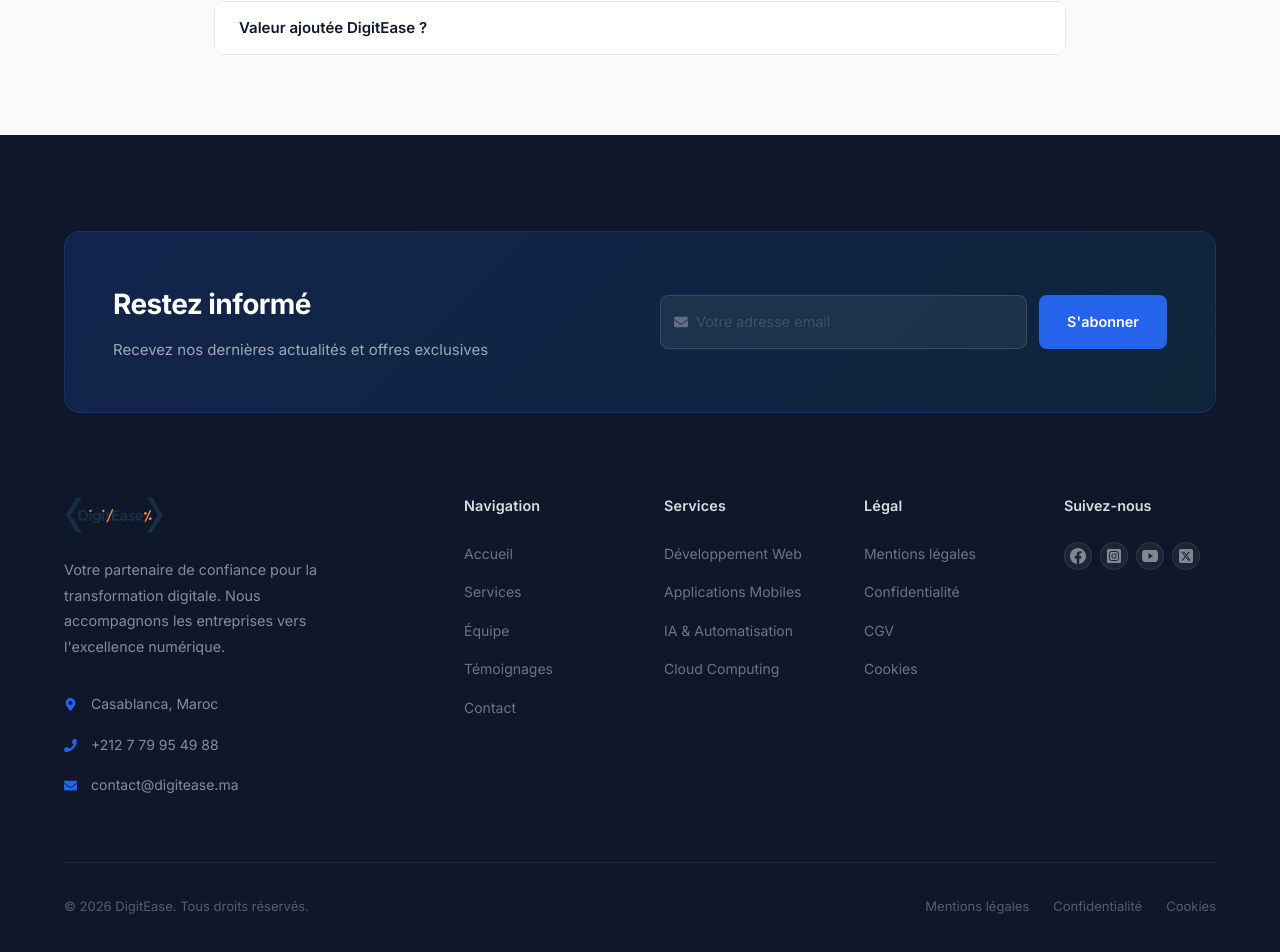
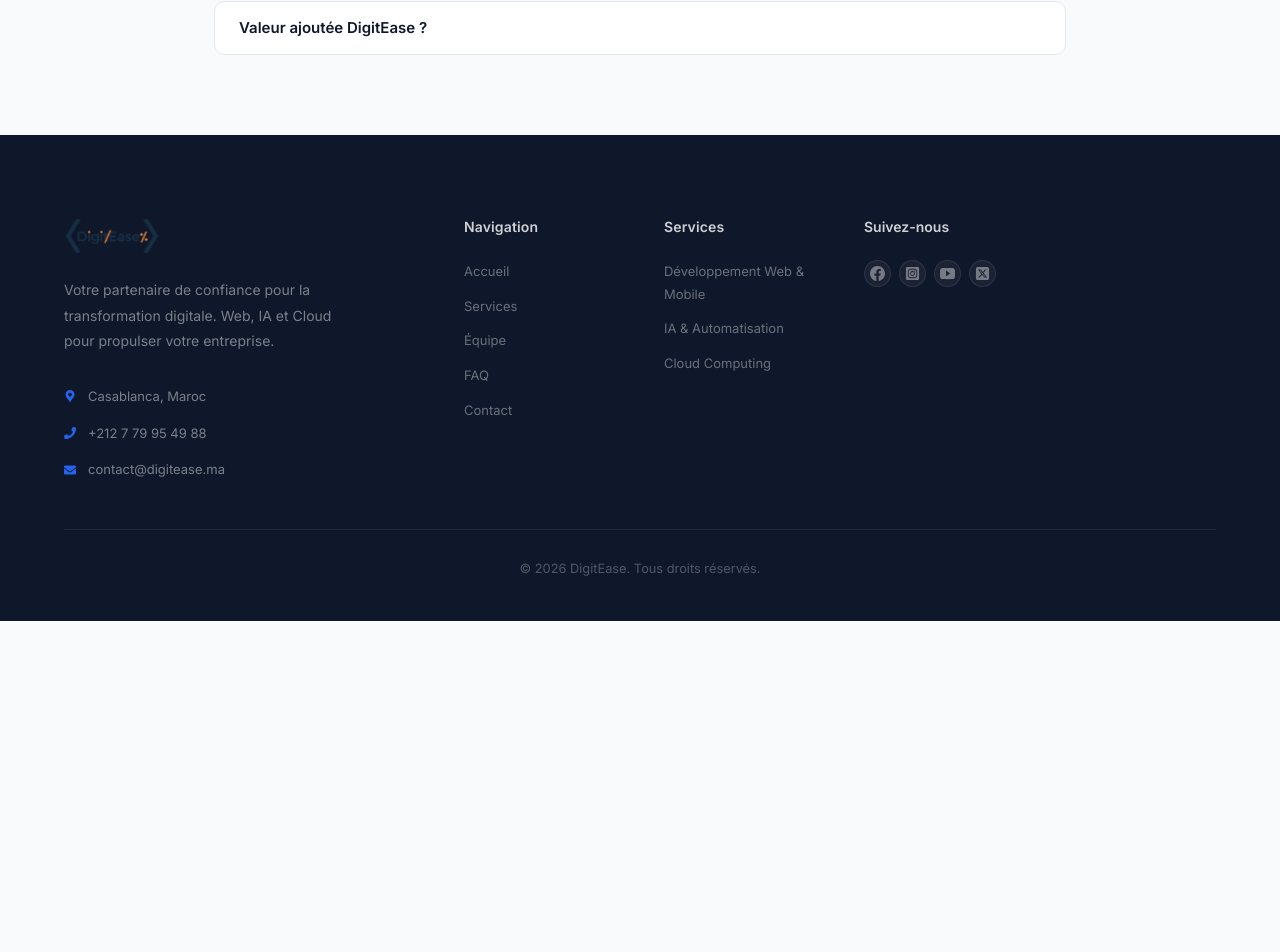
Before and after one commit to yayacode223/digitease, a React (Vite) app: page / in a window 1280 px wide. Shown: the part 3147-4099 px from the top of the page. After the commit the page ends 3768 px from the top, so only its background shows below. Built offline with nearby package versions, Linux system fonts and the light colour scheme; some icons are missing.

Commit message:
Improve design

```diff
--- a/src/components/Footer.jsx
+++ b/src/components/Footer.jsx
@@ -8,9 +8,6 @@ import Typography from '@mui/material/Typography';
 import IconButton from '@mui/material/IconButton';
 import Grid from '@mui/material/Grid';
 import Container from '@mui/material/Container';
-import TextField from '@mui/material/TextField';
-import Button from '@mui/material/Button';
-import InputAdornment from '@mui/material/InputAdornment';
 import { useTheme } from '../contexts/ThemeContext';
 import { digiteaseLogoDark } from '../assets';
 
@@ -20,141 +17,64 @@ const Footer = () => {
   const footerLinks = [
     {
       title: 'Navigation',
-      links: ['Accueil', 'Services', 'Équipe', 'Témoignages', 'Contact'],
+      links: [
+        { label: 'Accueil', href: '#' },
+        { label: 'Services', href: '#services' },
+        { label: 'Équipe', href: '#equipes' },
+        { label: 'FAQ', href: '#faq' },
+        { label: 'Contact', href: '/contact' },
+      ],
     },
     {
       title: 'Services',
-      links: ['Développement Web', 'Applications Mobiles', 'IA & Automatisation', 'Cloud Computing'],
-    },
-    {
-      title: 'Légal',
-      links: ['Mentions légales', 'Confidentialité', 'CGV', 'Cookies'],
+      links: [
+        { label: 'Développement Web & Mobile', href: '/services/1' },
+        { label: 'IA & Automatisation', href: '/services/2' },
+        { label: 'Cloud Computing', href: '/services/3' },
+      ],
     },
   ];
 
   return (
     <Box
       component="footer"
-      sx={{
-        bgcolor: '#0f172a',
-        pt: { xs: 8, sm: 10, md: 12 },
-        pb: 5,
-      }}
+      sx={{ bgcolor: '#0f172a', pt: { xs: 7, sm: 9, md: 10 }, pb: 5 }}
     >
       <Container maxWidth="lg">
-        {/* Newsletter Section */}
-        <Box
-          sx={{
-            mb: { xs: 8, md: 10 },
-            p: { xs: 3.5, sm: 5, md: 6 },
-            borderRadius: '16px',
-            background: 'linear-gradient(135deg, rgba(37,99,235,0.18) 0%, rgba(8,145,178,0.12) 100%)',
-            border: '1px solid rgba(37,99,235,0.2)',
-          }}
-        >
-          <Grid container spacing={{ xs: 3, md: 5 }} alignItems="center">
-            <Grid size={{ xs: 12, md: 6 }}>
-              <Typography
-                sx={{
-                  fontFamily: '"Inter", sans-serif',
-                  fontWeight: 700,
-                  fontSize: { xs: '1.25rem', sm: '1.5rem', md: '1.75rem' },
-                  letterSpacing: '-0.02em',
-                  color: '#ffffff',
-                  mb: 1,
-                }}
-              >
-                Restez informé
-              </Typography>
-              <Typography sx={{ color: 'rgba(255,255,255,0.6)', fontSize: { xs: '0.875rem', sm: '0.9375rem' } }}>
-                Recevez nos dernières actualités et offres exclusives
-              </Typography>
-            </Grid>
-            <Grid size={{ xs: 12, md: 6 }}>
-              <Box sx={{ display: 'flex', gap: 1.5, flexDirection: { xs: 'column', sm: 'row' } }}>
-                <TextField
-                  placeholder="Votre adresse email"
-                  variant="outlined"
-                  fullWidth
-                  sx={{
-                    '& .MuiOutlinedInput-root': {
-                      bgcolor: 'rgba(255,255,255,0.06)',
-                      borderRadius: '8px',
-                      color: '#fff',
-                      fontSize: '0.9rem',
-                      '& fieldset': { borderColor: 'rgba(255,255,255,0.12)' },
-                      '&:hover fieldset': { borderColor: 'rgba(255,255,255,0.25)' },
-                      '&.Mui-focused fieldset': { borderColor: '#2563eb' },
-                    },
-                    '& .MuiInputBase-input::placeholder': { color: 'rgba(255,255,255,0.35)' },
-                  }}
-                  InputProps={{
-                    startAdornment: (
-                      <InputAdornment position="start">
-                        <FaEnvelope color="rgba(255,255,255,0.3)" size={14} />
-                      </InputAdornment>
-                    ),
-                  }}
-                />
-                <Button
-                  variant="contained"
-                  sx={{
-                    bgcolor: '#2563eb',
-                    borderRadius: '8px',
-                    px: 3.5,
-                    py: 1.5,
-                    textTransform: 'none',
-                    fontWeight: 600,
-                    fontSize: '0.9rem',
-                    whiteSpace: 'nowrap',
-                    minWidth: 'fit-content',
-                    boxShadow: 'none',
-                    '&:hover': {
-                      bgcolor: '#1e40af',
-                      boxShadow: '0 4px 14px rgba(37,99,235,0.35)',
-                    },
-                  }}
-                >
-                  S'abonner
-                </Button>
-              </Box>
-            </Grid>
-          </Grid>
-        </Box>
+        {/* Main content */}
+        <Grid container spacing={{ xs: 5, md: 6 }} sx={{ mb: 6 }}>
 
-        {/* Main Footer Content */}
-        <Grid container spacing={{ xs: 5, md: 6 }} sx={{ mb: 8 }}>
-          {/* Brand Column */}
+          {/* Brand column */}
           <Grid size={{ xs: 12, md: 4 }}>
             <Box
               component="img"
               src={digiteaseLogoDark}
               alt="DigitEase"
-              sx={{ height: 44, width: 'auto', objectFit: 'contain', mb: 2.5 }}
+              sx={{ height: 42, width: 'auto', objectFit: 'contain', mb: 2.5 }}
             />
             <Typography
               sx={{
-                color: 'rgba(255,255,255,0.5)',
+                color: 'rgba(255,255,255,0.45)',
                 mb: 4,
                 lineHeight: 1.8,
-                fontSize: '0.9rem',
-                maxWidth: '280px',
+                fontSize: '0.875rem',
+                maxWidth: '270px',
               }}
             >
               Votre partenaire de confiance pour la transformation digitale.
-              Nous accompagnons les entreprises vers l'excellence numérique.
+              Web, IA et Cloud pour propulser votre entreprise.
             </Typography>
 
-            {/* Contact Info */}
-            <Box sx={{ display: 'flex', flexDirection: 'column', gap: 2 }}>
+            {/* Contact info */}
+            <Box sx={{ display: 'flex', flexDirection: 'column', gap: 1.75 }}>
               {[
-                { icon: <FaMapMarkerAlt size={13} />, text: 'Casablanca, Maroc' },
-                { icon: <FaPhone size={13} />, text: '+212 7 79 95 49 88' },
-                { icon: <FaEnvelope size={13} />, text: 'contact@digitease.ma' },
+                { icon: <FaMapMarkerAlt size={12} />, text: 'Casablanca, Maroc' },
+                { icon: <FaPhone size={12} />, text: '+212 7 79 95 49 88' },
+                { icon: <FaEnvelope size={12} />, text: 'contact@digitease.ma' },
               ].map((item, index) => (
-                <Box key={index} sx={{ display: 'flex', alignItems: 'center', gap: 1.75 }}>
+                <Box key={index} sx={{ display: 'flex', alignItems: 'center', gap: 1.5 }}>
                   <Box sx={{ color: '#2563eb', flexShrink: 0 }}>{item.icon}</Box>
-                  <Typography sx={{ color: 'rgba(255,255,255,0.5)', fontSize: '0.875rem' }}>
+                  <Typography sx={{ color: 'rgba(255,255,255,0.45)', fontSize: '0.8125rem' }}>
                     {item.text}
                   </Typography>
                 </Box>
@@ -162,74 +82,74 @@ const Footer = () => {
             </Box>
           </Grid>
 
-          {/* Links Columns */}
+          {/* Links columns */}
           {footerLinks.map((section, index) => (
             <Grid size={{ xs: 6, sm: 4, md: 2 }} key={index}>
               <Typography
                 sx={{
                   fontWeight: 600,
-                  color: 'rgba(255,255,255,0.85)',
-                  mb: 3,
-                  fontSize: '0.9rem',
+                  color: 'rgba(255,255,255,0.8)',
+                  mb: 2.5,
+                  fontSize: '0.875rem',
                   letterSpacing: '0.01em',
                 }}
               >
                 {section.title}
               </Typography>
-              <Box sx={{ display: 'flex', flexDirection: 'column', gap: 1.75 }}>
-                {section.links.map((link, linkIndex) => (
+              <Box sx={{ display: 'flex', flexDirection: 'column', gap: 1.5 }}>
+                {section.links.map((link, i) => (
                   <Typography
-                    key={linkIndex}
+                    key={i}
                     component="a"
-                    href="#"
+                    href={link.href}
                     sx={{
-                      color: 'rgba(255,255,255,0.4)',
-                      fontSize: '0.875rem',
+                      color: 'rgba(255,255,255,0.38)',
+                      fontSize: '0.8125rem',
                       textDecoration: 'none',
                       transition: 'color 0.15s ease',
-                      '&:hover': { color: 'rgba(255,255,255,0.85)' },
+                      '&:hover': { color: 'rgba(255,255,255,0.8)' },
                     }}
                   >
-                    {link}
+                    {link.label}
                   </Typography>
                 ))}
               </Box>
             </Grid>
           ))}
 
-          {/* Social Column */}
-          <Grid size={{ xs: 12, sm: 6, md: 2 }}>
+          {/* Social column */}
+          <Grid size={{ xs: 12, sm: 4, md: 2 }}>
             <Typography
               sx={{
                 fontWeight: 600,
-                color: 'rgba(255,255,255,0.85)',
-                mb: 3,
-                fontSize: '0.9rem',
+                color: 'rgba(255,255,255,0.8)',
+                mb: 2.5,
+                fontSize: '0.875rem',
               }}
             >
               Suivez-nous
             </Typography>
             <Box sx={{ display: 'flex', gap: 1, flexWrap: 'wrap' }}>
               {[
-                { icon: <BsFacebook size={16} />, label: 'facebook' },
-                { icon: <FaInstagramSquare size={16} />, label: 'instagram' },
-                { icon: <IoLogoYoutube size={16} />, label: 'youtube' },
-                { icon: <FaSquareXTwitter size={16} />, label: 'twitter' },
-              ].map((social, index) => (
+                { icon: <BsFacebook size={15} />, label: 'Facebook' },
+                { icon: <FaInstagramSquare size={15} />, label: 'Instagram' },
+                { icon: <IoLogoYoutube size={15} />, label: 'YouTube' },
+                { icon: <FaSquareXTwitter size={15} />, label: 'X / Twitter' },
+              ].map((social, i) => (
                 <IconButton
-                  key={index}
+                  key={i}
                   aria-label={social.label}
                   size="small"
                   sx={{
-                    bgcolor: 'rgba(255,255,255,0.06)',
+                    bgcolor: 'rgba(255,255,255,0.05)',
                     border: '1px solid rgba(255,255,255,0.08)',
-                    color: 'rgba(255,255,255,0.45)',
+                    color: 'rgba(255,255,255,0.4)',
+                    transition: 'all 0.2s ease',
                     '&:hover': {
                       bgcolor: '#2563eb',
                       borderColor: '#2563eb',
                       color: '#fff',
                     },
-                    transition: 'all 0.2s ease',
                   }}
                 >
                   {social.icon}
@@ -237,41 +157,22 @@ const Footer = () => {
               ))}
             </Box>
           </Grid>
+
         </Grid>
 
-        {/* Bottom Bar */}
+        {/* Bottom bar */}
         <Box
           sx={{
-            pt: 4,
+            pt: 3.5,
             borderTop: '1px solid rgba(255,255,255,0.07)',
             display: 'flex',
-            flexDirection: { xs: 'column', sm: 'row' },
-            justifyContent: 'space-between',
+            justifyContent: 'center',
             alignItems: 'center',
-            gap: 2,
           }}
         >
-          <Typography sx={{ color: 'rgba(255,255,255,0.3)', fontSize: '0.8125rem' }}>
+          <Typography sx={{ color: 'rgba(255,255,255,0.28)', fontSize: '0.8rem' }}>
             © {new Date().getFullYear()} DigitEase. Tous droits réservés.
           </Typography>
-          <Box sx={{ display: 'flex', gap: 3 }}>
-            {['Mentions légales', 'Confidentialité', 'Cookies'].map((link, index) => (
-              <Typography
-                key={index}
-                component="a"
-                href="#"
-                sx={{
-                  color: 'rgba(255,255,255,0.3)',
-                  fontSize: '0.8125rem',
-                  textDecoration: 'none',
-                  transition: 'color 0.15s ease',
-                  '&:hover': { color: 'rgba(255,255,255,0.7)' },
-                }}
-              >
-                {link}
-              </Typography>
-            ))}
-          </Box>
         </Box>
       </Container>
     </Box>
```
Also changed, not shown: src/App.jsx (+11 -1 lines), src/pages/Home.jsx (+1 -7 lines).
